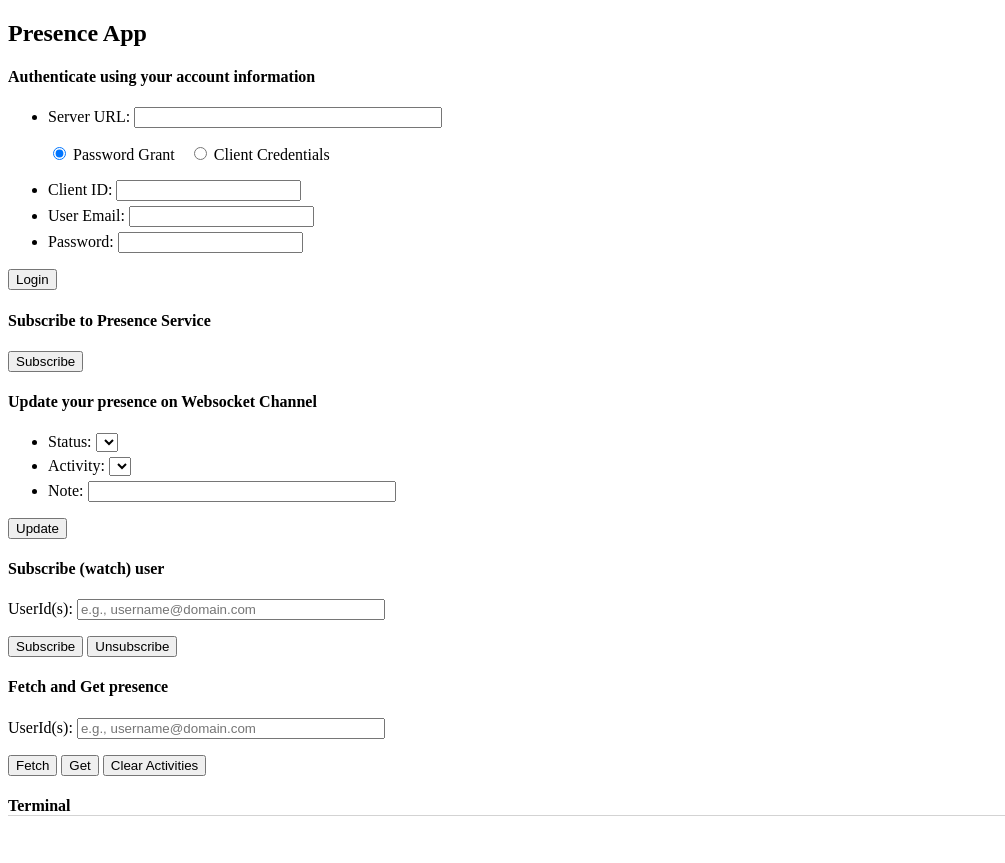
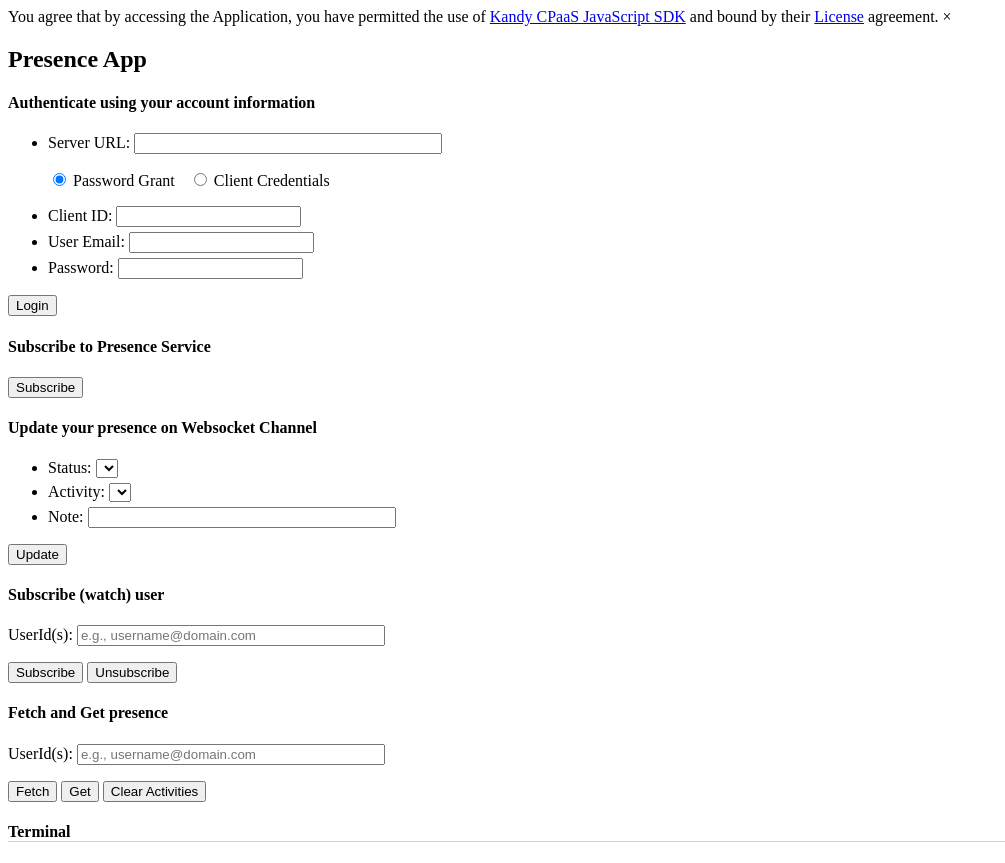
Before and after one commit to hclsampleapps/kandy-cpaas2-sample-presence, a plain HTML site: page app/index.html in a window 1280 px wide. Shown: the whole page, without its empty margins (0-1005 px from the left). Before the commit the page ends 837 px from the top, so only its background shows below. Drawn offline with Linux system fonts and the light colour scheme.

Commit message:
Updated index.html

```diff
--- a/app/index.html
+++ b/app/index.html
@@ -10,7 +10,11 @@
 </head>
 
 <body>
-    <div>
+    <div class="notification">
+        <span class="message">You agree that by accessing the Application, you have permitted the use of <a href="https://github.com/Kandy-IO/kandy-cpaas-js-sdk" title="Kandy CPaaS JavaScript SDK">Kandy CPaaS JavaScript SDK</a> and bound by their <a href="https://github.com/Kandy-IO/kandy-cpaas-js-sdk/blob/master/LICENSE.md" title="License">License</a> agreement.</span>
+        <span class="close">&times;</span>
+    </div>
+    <div class="matter">
         <h2>Presence App</h2>
         <div>
             <h4>Authenticate using your account information</h4>
@@ -111,8 +115,7 @@
             <div id="terminal"></div>
         </div>
     </div>
-    <script src="https://unpkg.com/@kandy-io/cpaas-sdk@4.13.0/dist/kandy.js" integrity="sha384-Wa8CBqzYNDcYr19G9DfxrnVSyfSPZIx47kGYFMDw99WFLfTqMQlk67/+8l9HQHMA" crossorigin="anonymous">
-    </script>
+    <script src="https://unpkg.com/@kandy-io/cpaas-sdk@4.17.0/dist/kandy.js" crossorigin="anonymous"></script>
     <script src="js/utility.js"></script>
     <script src="js/app.js"></script>
 </body>
```
